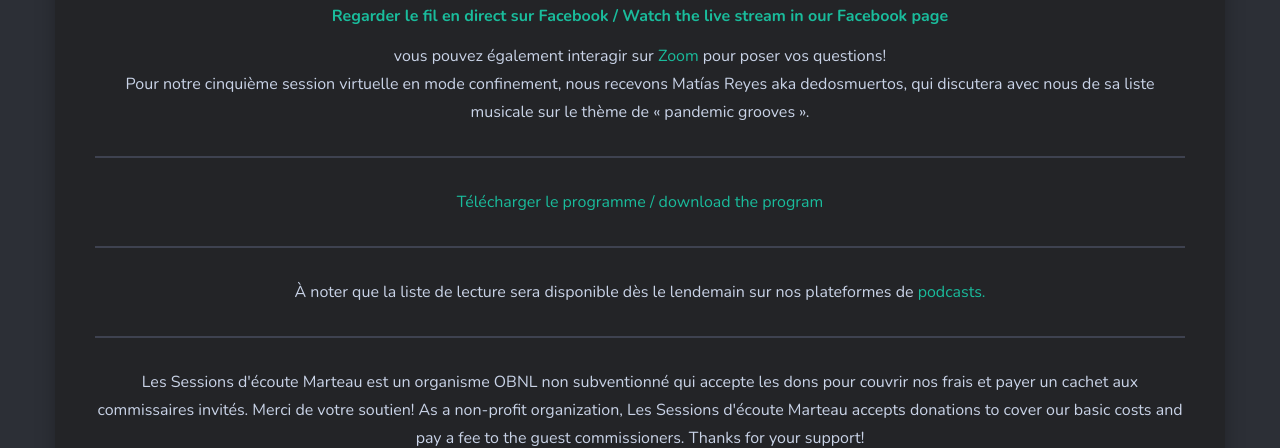
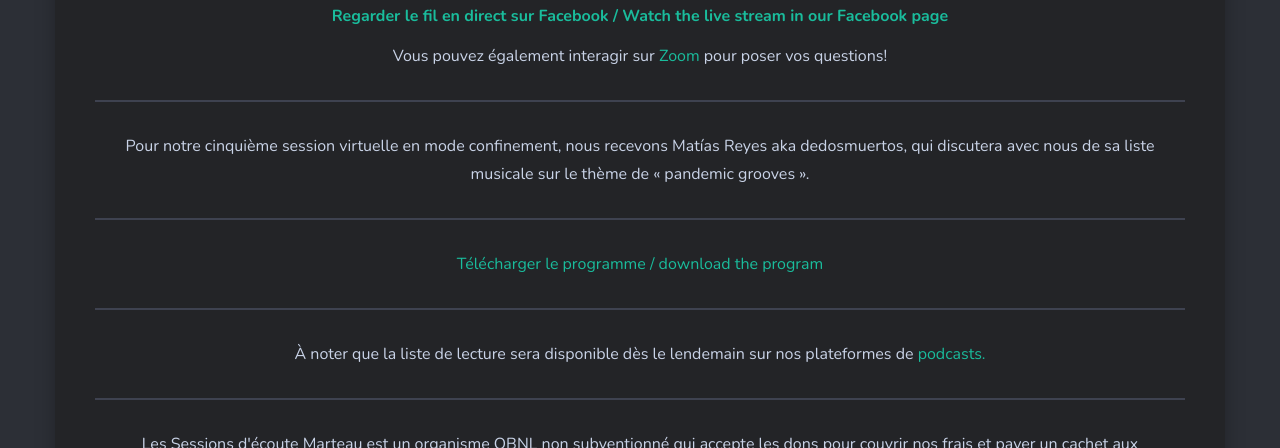
Before and after one commit to sessions-marteau/sessions-marteau-2.github.io, a Jekyll site: the page built from _pages/live.md, in a window 1280 px wide and 900 px high, scrolled down 448 px, cut to the strip 215-663 px from the top of the window. Built offline with Jekyll 4.4.1, drawn with Linux system fonts in a browser that asks for light colours; nearby versions of some CDN libraries.

Commit message:
Update live.md

```diff
--- a/_pages/live.md
+++ b/_pages/live.md
@@ -12,13 +12,13 @@
   <center>
 <iframe src="https://www.facebook.com/plugins/video.php?href=https%3A%2F%2Fwww.facebook.com%2Fsessionsmarteau%2Fvideos%2F291403405560275%2F&show_text=0&width=560" width="560" height="315" style="border:none;overflow:hidden" scrolling="no" frameborder="0" allowTransparency="true" allowFullScreen="true"></iframe>
     <h6><a href="https://www.facebook.com/sessionsmarteau/"> Regarder le fil en direct sur Facebook / Watch the live stream in our Facebook page</a></h6>
-<center> vous pouvez également interagir sur <a href="https://sessionsmarteau.com/session-virtuelle"> Zoom </a> pour poser vos questions!
+<center> Vous pouvez également interagir sur <a href="https://sessionsmarteau.com/session-virtuelle"> Zoom </a> pour poser vos questions!
 
 <div class="fb-comments" data-href="https://sessionsmarteau.com/live/" data-colorscheme="dark" data-numposts="1" data-width=""></div>
 
 
 
-
+<hr>
 Pour notre cinquième session virtuelle en mode confinement, nous recevons Matías Reyes aka dedosmuertos, qui discutera avec nous de sa liste musicale sur le thème de « pandemic grooves ».
 <hr>
 
```
